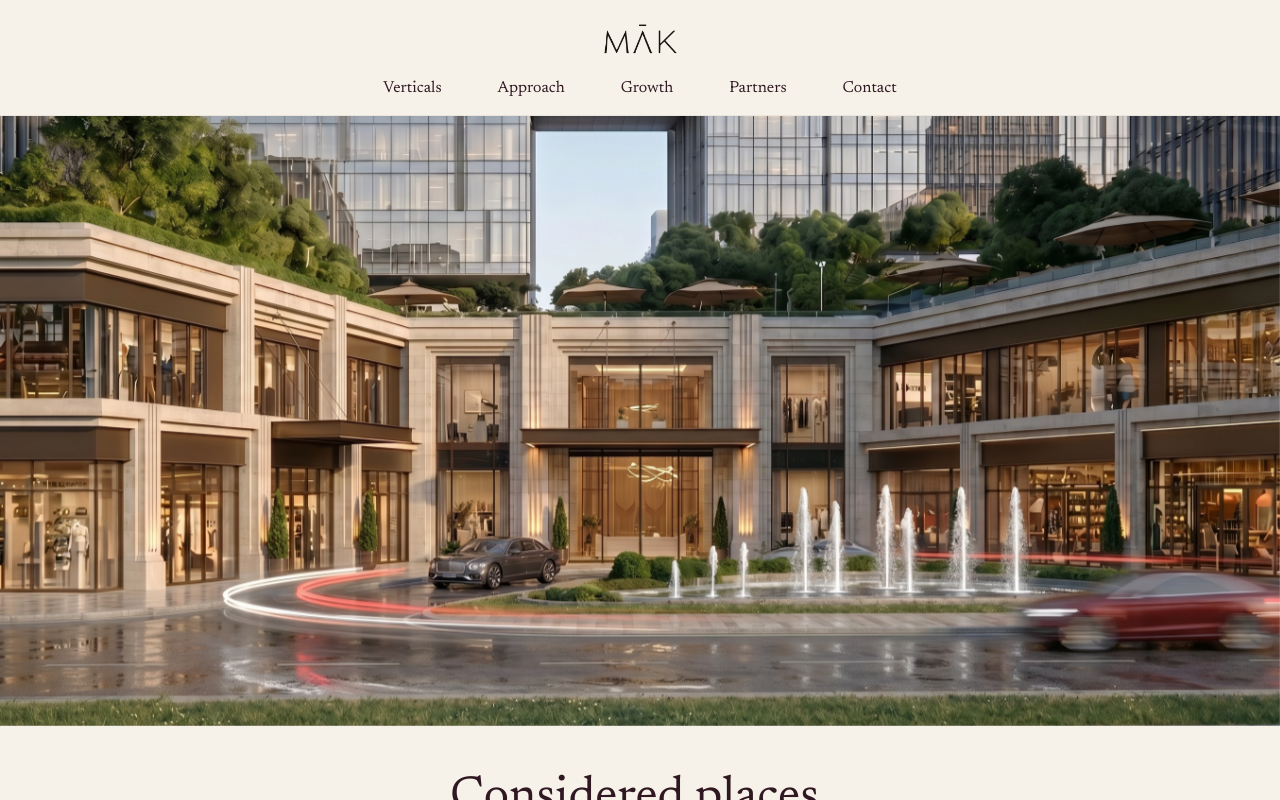
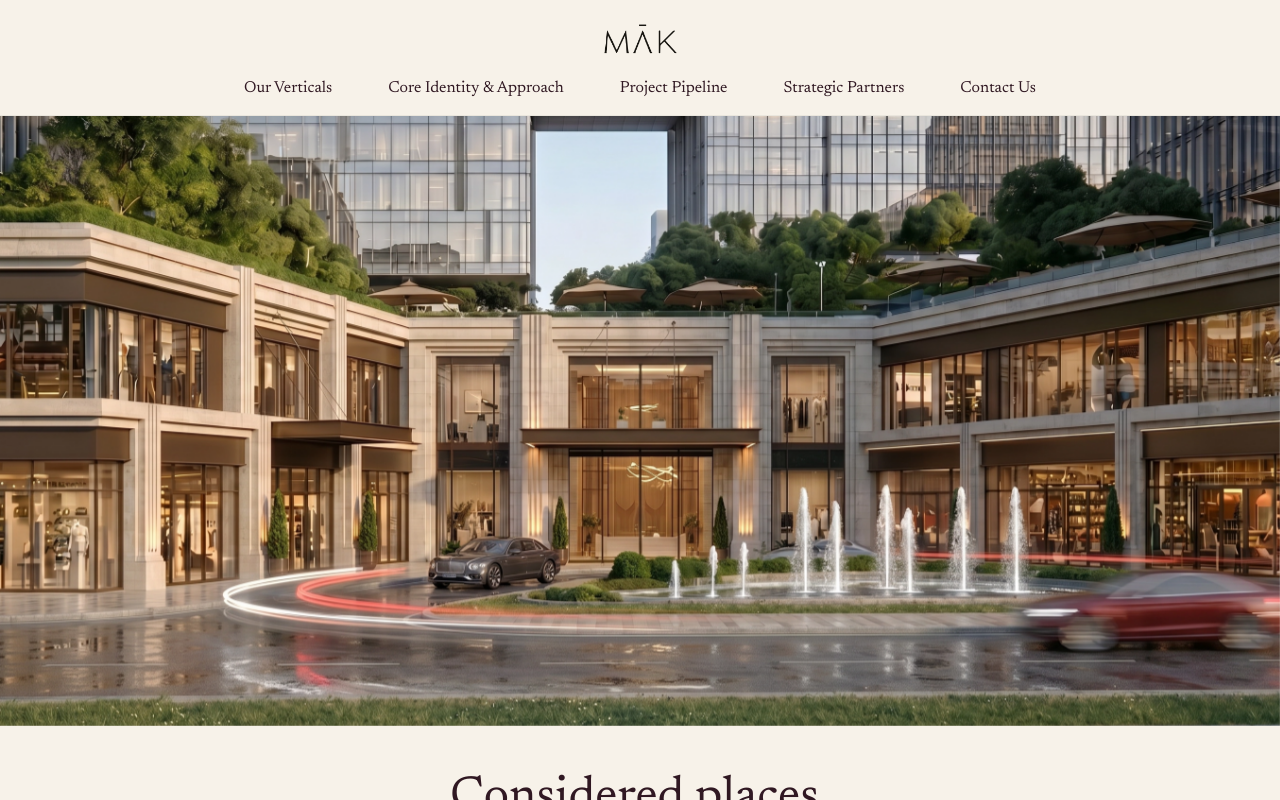
Before and after one commit to BimbsTime/mak-website, a Next.js app: page / in a window 1280 px wide. Shown: the top 800 px of the page. Built offline with nearby package versions, Linux system fonts and the light colour scheme.

Commit message:
Refine approach layout, nav labels, and carousel order/captions

```diff
--- a/components/approach-section.tsx
+++ b/components/approach-section.tsx
@@ -9,6 +9,7 @@ import { approachImage, approachPoints } from "@/lib/content";
 
 function ApproachIntro() {
   return (
+    <div className="pt-8 md:pt-0">
       <div className="mx-auto max-w-[1615px] px-6 md:px-20">
         <div className="flex flex-col gap-4 md:max-w-[1114px] md:flex-row md:items-end md:gap-14">
           <h2 className="max-w-[510px] font-display text-[24px] leading-[26px] text-[var(--brand)] md:text-[36px] md:leading-[40px]">
@@ -29,6 +30,7 @@ function ApproachIntro() {
           </div>
         </div>
       </div>
+    </div>
   );
 }
 
@@ -36,10 +38,10 @@ export function ApproachSection() {
   return (
     <section
       id="approach"
-      className="relative w-full py-[48px] before:absolute before:inset-x-0 before:top-0 before:h-px before:bg-gradient-to-r before:from-transparent before:via-black/20 before:to-transparent after:absolute after:inset-x-0 after:bottom-0 after:h-px after:bg-gradient-to-r after:from-transparent after:via-black/20 after:to-transparent md:py-[48px] md:before:hidden md:after:hidden"
+      className="relative w-full pb-8 before:absolute before:inset-x-0 before:top-0 before:h-px before:bg-gradient-to-r before:from-transparent before:via-black/20 before:to-transparent after:absolute after:inset-x-0 after:bottom-0 after:h-px after:bg-gradient-to-r after:from-transparent after:via-black/20 after:to-transparent md:pb-[48px] md:before:hidden md:after:hidden"
     >
       <ApproachIntro />
-      <div className="mx-auto mt-8 grid max-w-[1615px] gap-8 px-6 md:mt-14 md:ml-0 md:mr-20 md:max-w-none md:grid-cols-[minmax(0,980px)_360px] md:items-start md:gap-12 md:px-0">
+      <div className="mx-auto mt-8 grid max-w-[1615px] gap-8 px-6 md:mt-[48px] md:ml-0 md:mr-20 md:max-w-none md:grid-cols-[minmax(0,980px)_360px] md:items-center md:gap-12 md:px-0">
         <ScrollReveal delay={220}>
           <div className="relative aspect-square overflow-hidden bg-[#d8d2c7] md:h-[520px] md:aspect-auto">
             <Image
@@ -52,7 +54,7 @@ export function ApproachSection() {
           </div>
         </ScrollReveal>
 
-        <div className="flex flex-col md:pt-6" aria-label="Approach principles">
+        <div className="flex flex-col" aria-label="Approach principles">
           {approachPoints.map((point, index) => (
             <Fragment key={point.title}>
               {index > 0 ? <div aria-hidden="true" className="hidden h-px w-full bg-black/20 md:block" /> : null}
--- a/components/growth-section-v2.tsx
+++ b/components/growth-section-v2.tsx
@@ -6,7 +6,7 @@ import { growthCards, growthOverview } from "@/lib/content";
 
 export function GrowthSectionV2() {
   return (
-    <section id="growth" className="w-full py-8 md:pt-12 md:pb-24">
+    <section id="growth" className="w-full py-8 md:pt-0 md:pb-12">
       <div className="w-full px-6 md:px-12 xl:px-80">
         <div className="mx-auto flex max-w-[1177px] flex-col items-center gap-14 text-center md:gap-12">
           <h2 className="font-display text-[32px] leading-[32px] text-[var(--brand)] md:text-[48px] md:leading-[48px]">
--- a/components/verticals-section.tsx
+++ b/components/verticals-section.tsx
@@ -167,7 +167,7 @@ export function VerticalsSection() {
   };
 
   return (
-    <section id="verticals" className="w-full pt-[48px] md:pt-[96px] md:pb-[48px]">
+    <section id="verticals" className="w-full pt-10 md:pt-[48px] md:pb-[48px]">
       <div className="mx-auto max-w-[1615px] px-6 md:px-20">
         <div className="flex flex-col gap-4 md:max-w-[1114px] md:flex-row md:items-end md:gap-14">
           <h2 className="max-w-[510px] font-display text-[24px] leading-[26px] text-[var(--brand)] md:text-[36px] md:leading-[40px]">
@@ -190,7 +190,7 @@ export function VerticalsSection() {
       </div>
 
       <ScrollReveal delay={220}>
-        <div className="mt-10 w-full md:mt-[56px]">
+        <div className="mt-10 w-full md:mt-[48px]">
           <div
             role="button"
             tabIndex={0}
@@ -265,7 +265,7 @@ export function VerticalsSection() {
       </ScrollReveal>
 
       <ScrollReveal delay={220}>
-        <div ref={arrowFrameRef} className="relative mt-10 md:mt-[56px]">
+        <div ref={arrowFrameRef} className="relative mt-10 md:mt-[48px]">
           <div
             ref={ref}
             className={`no-scrollbar snap-x snap-mandatory overflow-x-auto pb-4 select-none overscroll-x-contain md:snap-none md:[touch-action:pan-y] ${
--- a/lib/content.ts
+++ b/lib/content.ts
@@ -31,11 +31,11 @@ export function resolveNavKey(value: string | undefined): NavKey {
 }
 
 export const navItems: NavItem[] = [
-  { key: "verticals", label: "Verticals", href: "/#verticals" },
-  { key: "approach", label: "Approach", href: "/#approach" },
-  { key: "growth", label: "Growth", href: "/#growth" },
-  { key: "partners", label: "Partners", href: comingSoonHref("partners") },
-  { key: "contact", label: "Contact", href: "/#contact" },
+  { key: "verticals", label: "Our Verticals", href: "/#verticals" },
+  { key: "approach", label: "Core Identity & Approach", href: "/#approach" },
+  { key: "growth", label: "Project Pipeline", href: "/#growth" },
+  { key: "partners", label: "Strategic Partners", href: comingSoonHref("partners") },
+  { key: "contact", label: "Contact Us", href: "/#contact" },
 ];
 
 export const heroImage = {
@@ -94,6 +94,17 @@ export const verticalCards: VerticalCard[] = [
     wide: true,
   },
   {
+    id: "commercial",
+    title: "Commercial",
+    description:
+      "Boutique offices set within larger commercial developments, balancing scale with proportion and considered design.",
+    href: comingSoonHref("commercial"),
+    image: {
+      src: "/images/home/commercial-desktop.webp",
+      alt: "Architectural interior with sculpted stone surfaces suited to a boutique office environment.",
+    },
+  },
+  {
     id: "hospitality",
     title: "Hospitality",
     description:
@@ -117,24 +128,13 @@ export const verticalCards: VerticalCard[] = [
   },
   {
     id: "retail-dining",
-    title: "Boutique Retail and F&B",
+    title: "Boutique Retail & F&B",
     description:
       "Design-led retail destinations combining curated dining, shopping and leisure within thoughtfully composed lifestyle experiences.",
     href: comingSoonHref("retail-dining"),
     image: {
       src: "/images/home/retail-dining-desktop.webp",
       alt: "Editorial dining table scene with plated dishes and warm hospitality styling.",
-    },
-  },
-  {
-    id: "commercial",
-    title: "Commercial",
-    description:
-      "Boutique offices set within larger commercial developments, balancing scale with proportion and considered design.",
-    href: comingSoonHref("commercial"),
-    image: {
-      src: "/images/home/commercial-desktop.webp",
-      alt: "Architectural interior with sculpted stone surfaces suited to a boutique office environment.",
     },
   },
 ];
```
Also changed, not shown: 1 other file (tests, documents, lock files or other folders). Lines whose indentation alone changed are shown as unchanged.
